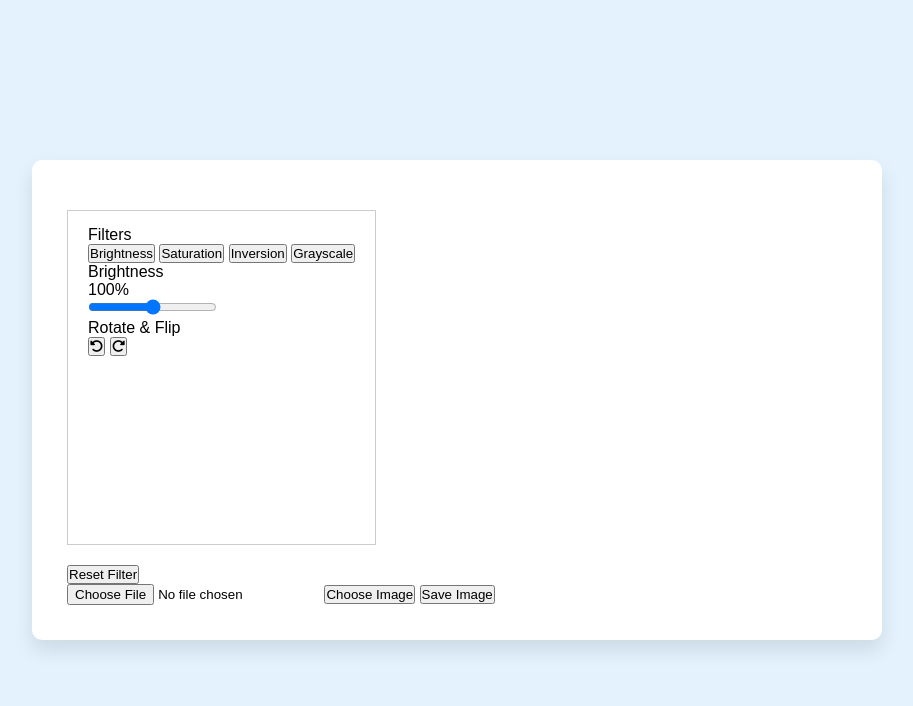
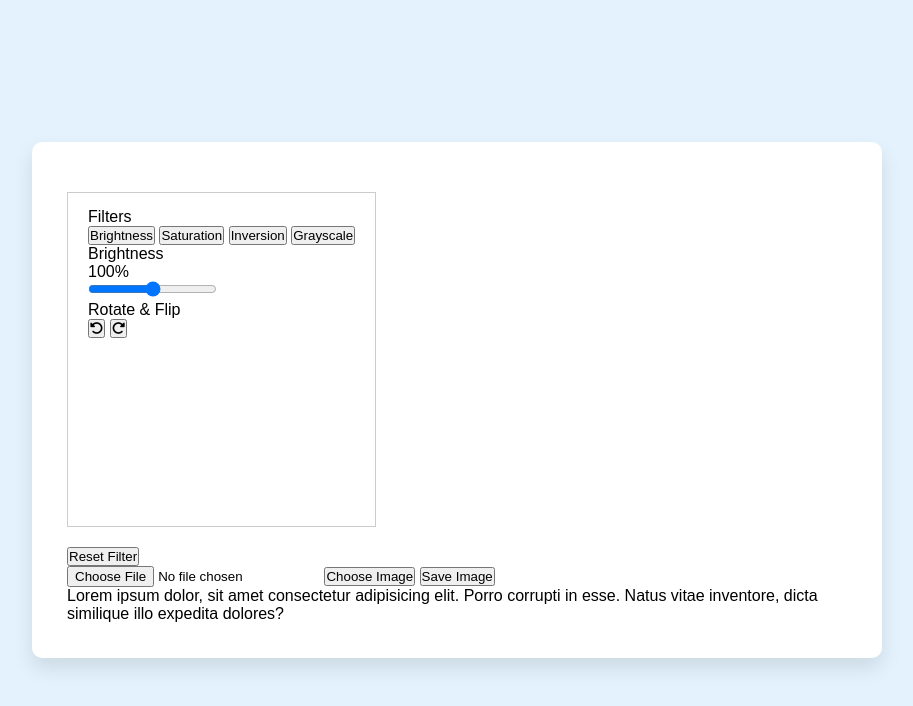
Before and after one commit to SakibAlHasan10/image-editor, a plain HTML site: page index.html in a window 1280 px wide. Shown: the whole page, without its empty margins (183-1096 px from the left). Drawn offline with Linux system fonts and the light colour scheme.

Commit message:
added text

```diff
--- a/index.html
+++ b/index.html
@@ -59,7 +59,9 @@
                 <button class="choose-image">Choose Image</button>
                 <button class="save-image">Save Image</button>
                 </div>
-                <div></div>
+                <div>
+                    <p>Lorem ipsum dolor, sit amet consectetur adipisicing elit. Porro corrupti in esse. Natus vitae inventore, dicta similique illo expedita dolores?</p>
+                </div>
             </div>
         </div>
     </main>
```
